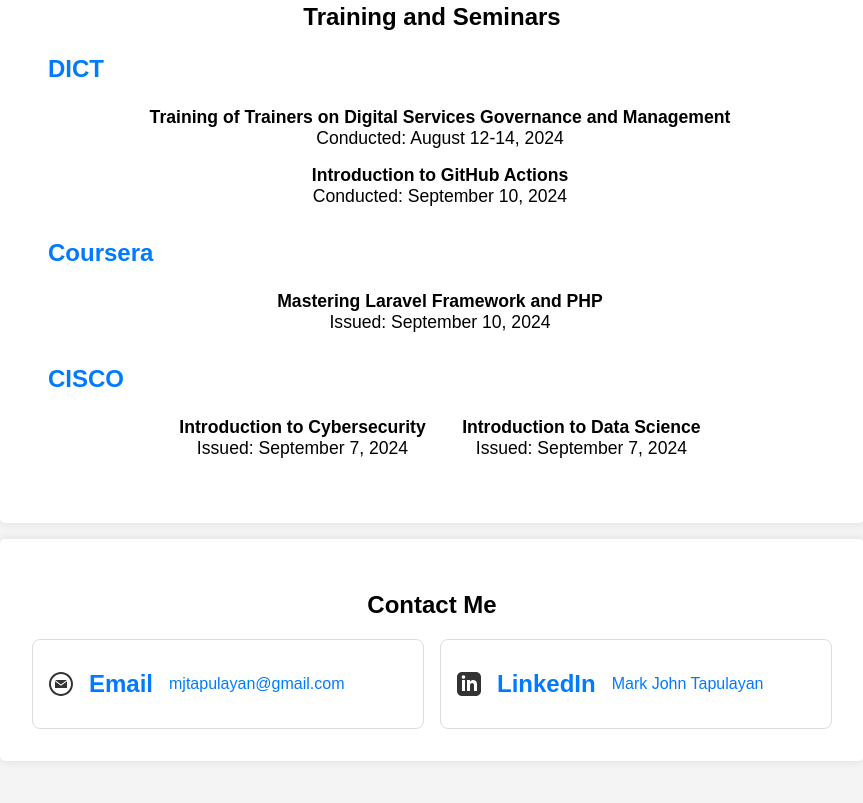
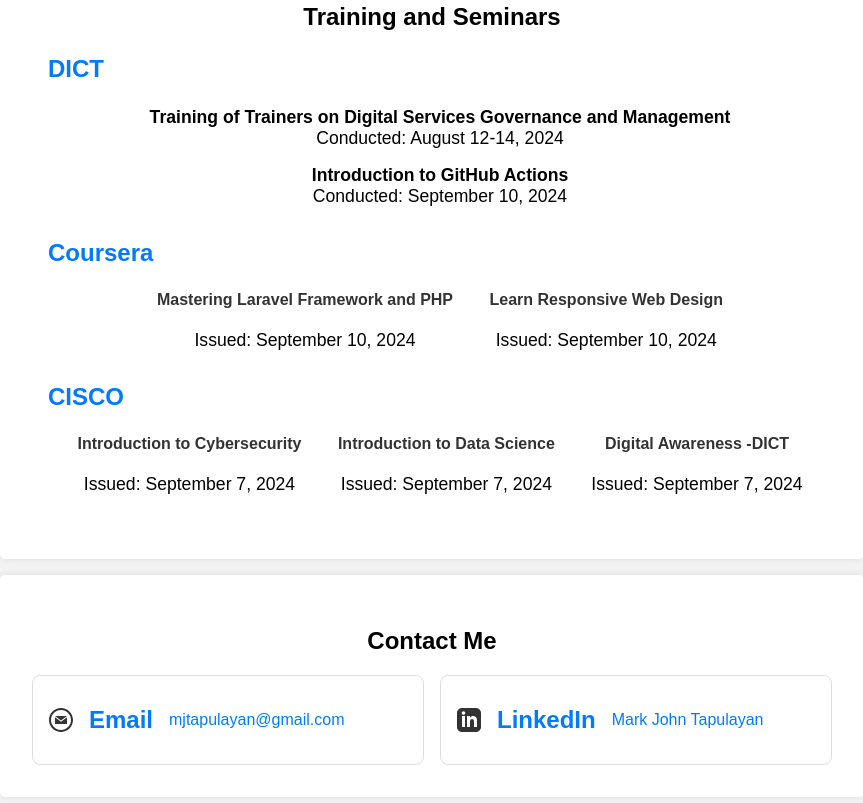
Before and after one commit to kamotetaps/my-portfolio, a plain HTML site: page index.html in a window 1280 px wide. Shown: the part 2534-3337 px from the top of the page, without its empty margins (208-1071 px from the left). Before the commit the page ends 3311 px from the top, so only its background shows below. Drawn offline with Linux system fonts and the light colour scheme.

Commit message:
Updated Training

```diff
--- a/index.html
+++ b/index.html
@@ -129,7 +129,12 @@
         <h3>Coursera</h3>
         <ul class="interactive-list">
             <li>
-                <strong>Mastering Laravel Framework and PHP</strong><br>
+                <strong><a href="https://coursera.org/share/5086a1f436d4d375efd3def32c33c9fe" target="_blank">Mastering Laravel Framework and PHP</a></strong><br>
+                Issued: September 10, 2024
+            </li>
+
+            <li>
+                <strong><a href="https://coursera.org/share/ca89c733643848b51791e3c44602d20b" target="_blank">Learn Responsive Web Design</a></strong><br>
                 Issued: September 10, 2024
             </li>
         </ul>
@@ -137,11 +142,16 @@
         <h3>CISCO</h3>
         <ul class="interactive-list">
             <li>
-                <strong>Introduction to Cybersecurity</strong><br>
+                <strong><a href="https://www.credly.com/badges/6b11bd7a-b310-433f-a954-b93b763ea481/linked_in_profile" target="_blank">Introduction to Cybersecurity</a></strong><br>
                 Issued: September 7, 2024
             </li>
             <li>
-                <strong>Introduction to Data Science</strong><br>
+                <strong><a href="https://www.credly.com/badges/6b11bd7a-b310-433f-a954-b93b763ea481/linked_in_profile" target="_blank">Introduction to Data Science</a></strong><br>
+                Issued: September 7, 2024
+            </li>
+
+            <li>
+                <strong><a href="https://www.credly.com/badges/e79ad5cc-916f-4e85-a8f5-e22a223a5700/linked_in_profile" target="_blank">Digital Awareness -DICT</a></strong><br>
                 Issued: September 7, 2024
             </li>
         </ul>
```
